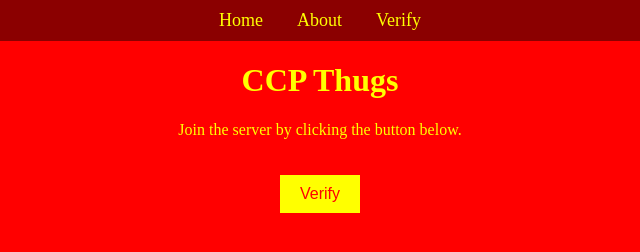
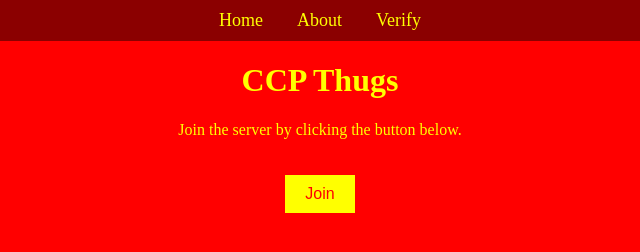
Before and after one commit to Papajto/papajto.github.io, a plain HTML site: page index.html in a window 1280 px wide. Shown: the full height of the page, 320-960 px from the left. Drawn offline with Linux system fonts and the light colour scheme.

Commit message:
Update index.html

```diff
--- a/index.html
+++ b/index.html
@@ -15,6 +15,6 @@
     <h1>CCP Thugs</h1>
     <p>Join the server by clicking the button below.</p>
 
-    <button onclick="window.location.href='https://discord.gg/CAyRXkaR6w';">Verify</button>
+    <button onclick="window.location.href='https://discord.gg/CAyRXkaR6w';">Join</button>
 </body>
 </html>
```
